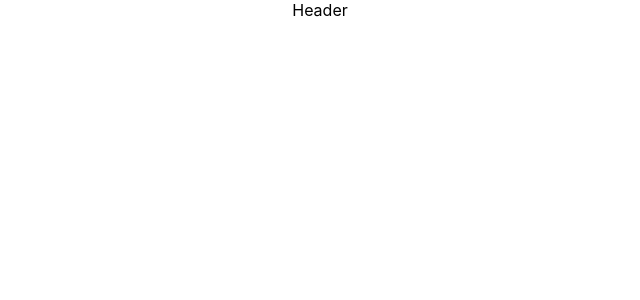
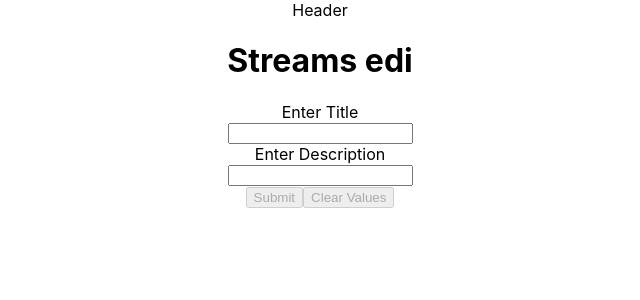
Before and after one commit to TarikPasalic7/Streaming-site, a React (Create React App) app in the folder client/: page /streams/edit/1 in a window 1280 px wide. Shown: the top 300 px of the page, without its empty margins (320-960 px from the left). Built offline with nearby package versions, Linux system fonts and the light colour scheme.

Commit message:
edit stream

```diff
--- a/client/src/App.js
+++ b/client/src/App.js
@@ -27,8 +27,8 @@ function App() {
      <Header/>
      <Route exact path="/" component={StreamList} />
      <Route path="/StreamCreate" component={StreamCreate} />
-     <Route path="/StreamEdit" component={StreamEdit} />
-     <Route path="/StreamDelete" component={StreamDelete} />
+     <Route path="/streams/edit/:id" component={StreamEdit} />
+     <Route path="/streams/delete/:id" component={StreamDelete} />
      <Route path="/StreamShow" component={StreamShow} />
 
     </div>
--- a/client/src/components/Form.js
+++ b/client/src/components/Form.js
@@ -19,21 +19,19 @@ const renderField = ({
   )
   const requiredtitle = value => (value || typeof value === 'number' ? undefined : 'You must enter a title');
   const requireddescription = value => (value || typeof value === 'number' ? undefined : 'You must enter a description')
-const submit =(val)=>{
-    console.log(val);
-  }
+
 let ReduxForm = props => {
 
 
   const { handleSubmit, pristine, reset, submitting  } = props
   return (
-    <form onSubmit={handleSubmit(submit)}>
+    <form onSubmit={handleSubmit}>
        <div>
 
         <label>Enter Title</label>
         <div>
           <Field
-            name="firstName"
+            name="title"
             component={renderField}
             type="text"
             validate={requiredtitle}
@@ -45,7 +43,7 @@ let ReduxForm = props => {
         <label>Enter Description</label>
         <div>
           <Field
-            name="lastName"
+            name="description"
             component={renderField}
             type="text"
             placeholder="Last Name"
--- a/client/src/components/StreamCreate.js
+++ b/client/src/components/StreamCreate.js
@@ -1,18 +1,25 @@
 import React from "react";
-
+import axios from "axios"
 import { Field, reduxForm } from 'redux-form';
 import Form from './Form'
 
 let StreamCreate = props => {
 
     const submit =(val)=>{
+        axios.post('http://localhost:3001/streams/new', val)
+          .then(function (response) {
+            console.log(response);
+          })
+          .catch(function (error) {
+            console.log(error);
+          });
         console.log(val);
       }
   const { handleSubmit, pristine, reset, submitting  } = props
   return (
    <div>
        <h1>Create a stream</h1>
-       <Form/>
+       <Form onSubmit={submit}/>
    </div>
   )
 }
--- a/client/src/components/StreamEdit.js
+++ b/client/src/components/StreamEdit.js
@@ -1,9 +1,23 @@
+import axios from "axios";
+import Form  from "./Form";
+import { useLocation } from "react-router-dom";
+
 const StreamEdit=()=>{
+    const location = useLocation();
+    const submit =(val)=>{
+        axios.put(`http://localhost:3001${location.pathname}`, val)
+          .then(function (response) {
+            console.log(response);
+          })
+          .catch(function (error) {
+            console.log(error);
+          });
+        console.log(val);
+      }
+    return (<div>
+        <h1>Streams edi </h1>
 
-
-    return (<div>
-        <h1>Streams edit</h1>
-
+         <Form  onSubmit={submit}/>
     </div>)
 
 
--- a/client/src/components/StreamList.js
+++ b/client/src/components/StreamList.js
@@ -19,6 +19,10 @@ const StreamList =({users,streams,isPending,error,onRequestStreams})=>{
         function handleClick() {
           history.push("/StreamCreate");
         }
+        function handleClickEdit(id) {
+            history.push( `/streams/edit/${id}`);
+
+          }
     return (<div className="container">
             <h1>Streams</h1>
          {streams.map(element=>{
@@ -27,7 +31,7 @@ const StreamList =({users,streams,isPending,error,onRequestStreams})=>{
                    <img className="pic" src={photo}/>
                    <div className="streamitems">
                    <h3 className="streamh">
-                     {element.title} </h3>      <div className="descriptiontag">{element.description}</div></div>   <button className="editbutton">EDIT</button><button className="deletebutton">DELETE</button>    </div>
+                     {element.title} </h3>      <div className="descriptiontag">{element.description}</div></div>   <button className="editbutton" onClick={ ()=>handleClickEdit(element.id)}>EDIT</button><button className="deletebutton">DELETE</button>    </div>
               </div>)
          })
        }
```
Also changed, not shown: 1 other file (tests, documents, lock files or other folders).
